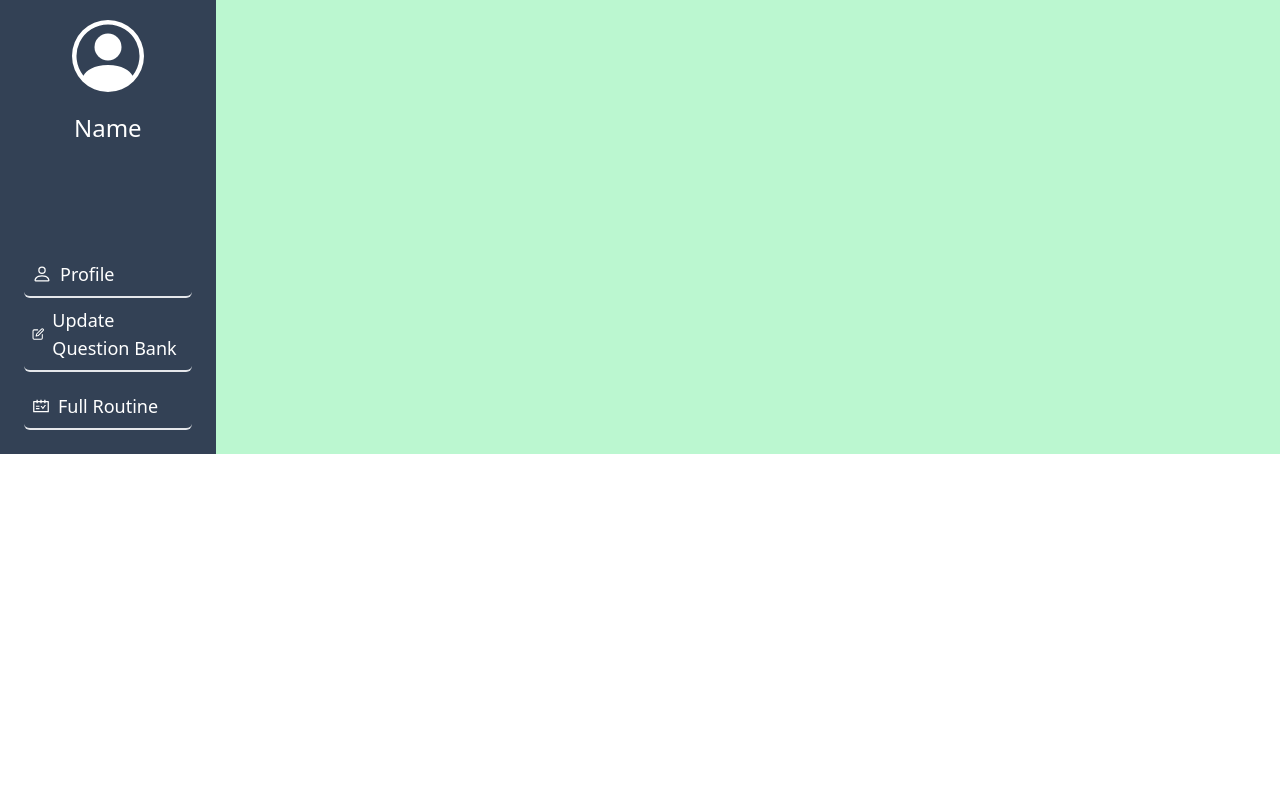
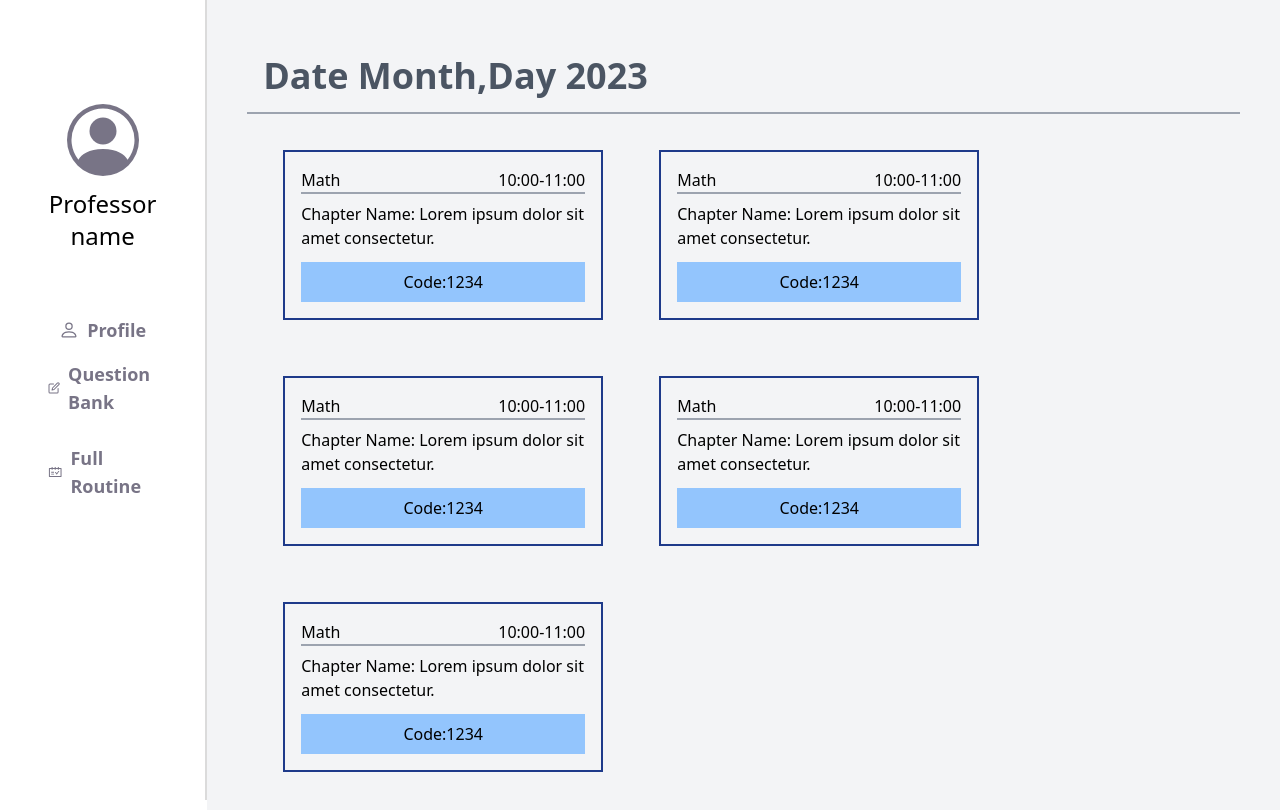
Before and after one commit to TheAkashRoy/ERP-System, a React (Create React App) app in the folder frontend/: page /teacher in a window 1280 px wide. Shown: the top 810 px of the page. Built offline with nearby package versions, Linux system fonts and the light colour scheme.

Commit message:
recent changes

```diff
--- a/frontend/package.json
+++ b/frontend/package.json
@@ -3,10 +3,12 @@
   "version": "0.1.0",
   "private": true,
   "dependencies": {
+    "@headlessui/react": "^1.7.17",
     "@testing-library/jest-dom": "^5.17.0",
     "@testing-library/react": "^13.4.0",
     "@testing-library/user-event": "^13.5.0",
     "axios": "^1.5.1",
+    "iconsax-react": "^0.0.8",
     "react": "^18.2.0",
     "react-cookie": "^6.1.1",
     "react-dom": "^18.2.0",
--- a/frontend/src/components/Question.jsx
+++ b/frontend/src/components/Question.jsx
@@ -59,9 +59,9 @@ const QuestionForm = () => {
   };
 
   return (
-    <div className='flex flex-row -gap-1'>
+    <div className='flex flex-row '>
           <Sidebar/>
-    <div className='flex flex-col gap-2 items-start justify-start bg-blue-400 p-10 w-full'>
+    <div className='flex flex-col gap-2 items-start justify-start bg-blue-400 p-10 w-full '>
       <form
         onSubmit={handleSubmit}
         className='shadow-lg rounded-xl bg-gray-100 w-[92%] p-10 font-semibold'
--- a/frontend/src/components/RoutineBox.jsx
+++ b/frontend/src/components/RoutineBox.jsx
@@ -2,7 +2,7 @@ import React from 'react'
 
 function RoutineBox({subject,time,code,period}) {
   return (
-    <div className='border-2 border-blue-900 w-80 p-2 m-5'>
+    <div className='border-2 border-blue-900 w-80 p-4 m-5'>
       <div className='flex flex-row justify-between '>
       <div>{subject}</div>
       <div>{time}</div>
--- a/frontend/src/components/Sidebar.jsx
+++ b/frontend/src/components/Sidebar.jsx
@@ -5,22 +5,23 @@ import { AiOutlineSchedule } from "react-icons/ai";
 import {Link} from "react-router-dom";
 function Sidebar() {
   return (
-    <div className=" flex w-[20%] flex-col p-2 bg-slate-700 text-white gap-20 items-center lg:w-[20%]">
-      <div className="p-3 flex flex-col items-center gap-5 text-lg md:text-2xl">
-        <BsPersonCircle className="text-7xl" />
-        <h1>Name</h1>
+    <div className=" flex flex-col p-6  h-screen bg-white  w-32  lg:w-60 peer-focus:left-0 peer:transition ease-out delay-150 duration-200 border-r-2 border-[#DBDBDB] ">
+      <div className="flex flex-col justify-center items-center gap-3 text-lg md:text-2xl mt-20">
+        <BsPersonCircle className="text-7xl text-[#787486]" />
+        <h1 className='text-center'>Professor name</h1>
       </div>
-      <div className="p-4">
+      <div className="p-4 mt-10 flex flex-col gap-3">
         <ul className="space-y-3 hover:cursor-pointer items-center">
-          <li className="p-2 rounded-md hover:bg-red-400 flex gap-2 text-sm items-center md:text-lg border-b-2">
+          <li className="p-2 text-lg text-[#787486] group-hover:text-gray-900 flex flex-row font-semibold gap-2 items-center justify-center">
             <BsPerson className="text-xl md:text-xl" />
             Profile
           </li>
-    <Link to="/update-question">      <li className="p-2 rounded-md hover:bg-red-400 flex gap-2 text-sm items-center md:text-lg border-b-2">
+    <Link to="/update-question">
+    <li className="p-2 text-lg text-[#787486] group-hover:text-gray-900 flex flex-row font-semibold gap-2 items-center justify-center">
             <FiEdit className="text-xl md:text-lg" />
-            Update Question Bank
+             Question Bank
           </li></Link>
-          <li className="p-2 rounded-md hover:bg-red-400 flex gap-2 text-sm items-center md:text-lg border-b-2">
+          <li className="p-2 text-lg text-[#787486] group-hover:text-gray-900 flex flex-row font-semibold gap-2 items-center justify-center">
             <AiOutlineSchedule className="text-xl md:text-lg" />
             Full Routine
           </li>
--- /dev/null
+++ b/frontend/src/components/Sublist.jsx
@@ -0,0 +1,17 @@
+import React from 'react'
+
+function Sublist() {
+  return (
+    <div>
+        <div className='flex flex-row ga[-1'>
+          <Sidebar/>
+          <div className='p-10 w-full '>
+            <h1> Available question sets are:</h1>
+          </div>
+        </div>
+
+    </div>
+  )
+}
+
+export default Sublist
--- a/frontend/src/pages/Dashboard.js
+++ b/frontend/src/pages/Dashboard.js
@@ -1,16 +1,31 @@
 import React from 'react'
 import Sidebar from '../components/Sidebar'
+import { useState,useEffect } from 'react'
+import { Link } from 'react-router-dom'
+import RoutineBox from '../components/RoutineBox'
 function Dashboard() {
+  const [routine,setRoutine]=useState([]);
+
   return (
     <div>
 
-      <section>
+
         <div className='flex flex-row ga[-1'>
           <Sidebar/>
-          <div className=' bg-green-200 w-full '>
+          {/*useEffect to display all info of the routine*/}
+          <div className='p-10 bg-gray-100 w-full '>
+        <h1 className='font-bold text-4xl text-gray-600 p-4 border-b-2 border-gray-400'>Date Month,Day 2023</h1>
+        <div className='flex flex-wrap gap-4 p-4'>
+        <RoutineBox subject={'Math'} time={'10:00-11:00'} code={'1234'} period={'1'}/>
+        <RoutineBox subject={'Math'} time={'10:00-11:00'} code={'1234'} period={'1'}/>
+        <RoutineBox subject={'Math'} time={'10:00-11:00'} code={'1234'} period={'1'}/>
+        <RoutineBox subject={'Math'} time={'10:00-11:00'} code={'1234'} period={'1'}/>
+        <RoutineBox subject={'Math'} time={'10:00-11:00'} code={'1234'} period={'1'}/>
+
+        </div>
           </div>
         </div>
-      </section>
+
     </div>
   )
 }
```
Also changed, not shown: 1 other file (tests, documents, lock files or other folders).
